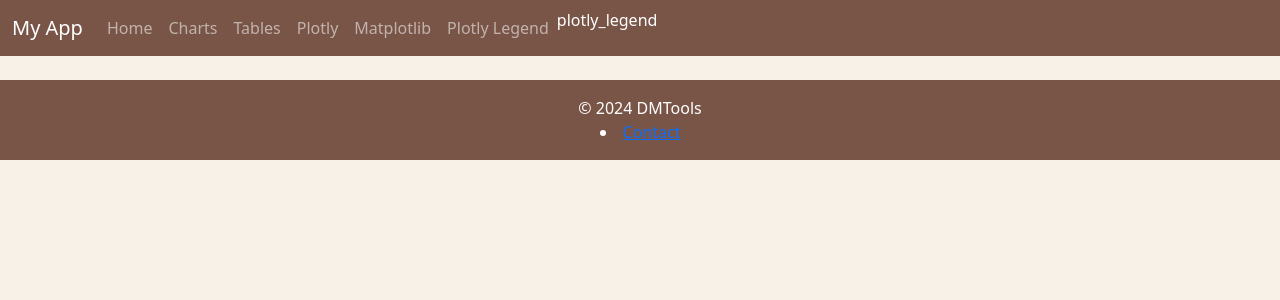
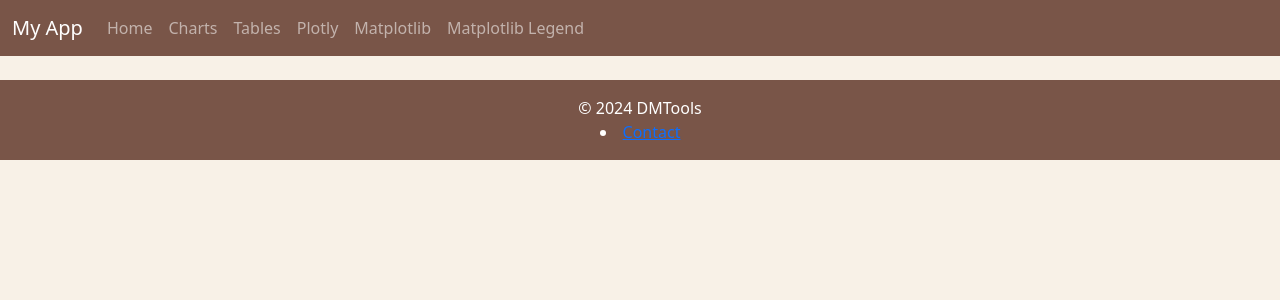
Before and after one commit to andrewcgaitskell/python_flask_charting, a Flask app: page / in a window 1280 px wide. Shown: the top 300 px of the page. Run offline with Flask 3, Linux system fonts and the light colour scheme.

Commit message:
Update navigation.html

```diff
--- a/templates/navigation.html
+++ b/templates/navigation.html
@@ -21,10 +21,9 @@
                 <li class="nav-item">
                     <a class="nav-link" href="/matplotlib">Matplotlib</a>
                 </li>
-                <li class="nav-item">
-                    <a class="nav-link" href="/plotly_legend">Plotly Legend</a>
+                 <li class="nav-item">
+                     <a class="nav-link" href="/matplotlib_chart_legend">Matplotlib Legend</a>
                 </li>
-                plotly_legend
             </ul>
         </div>
     </div>
```
